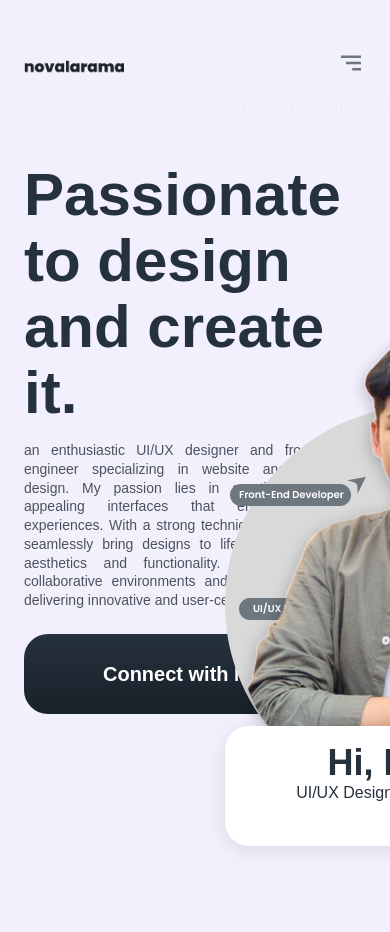
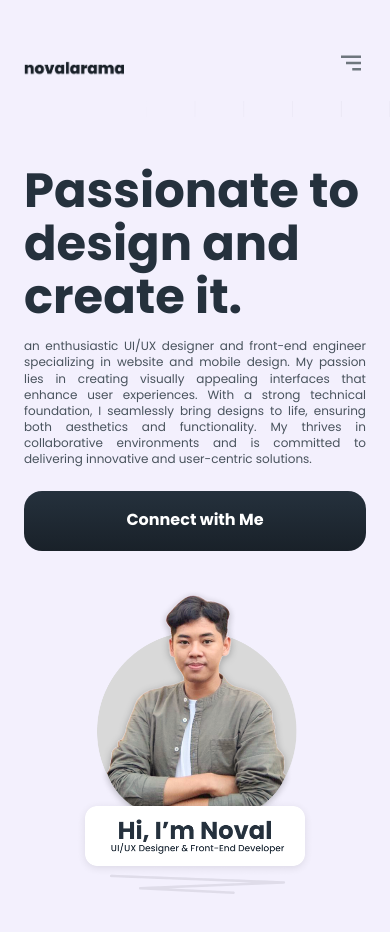
Before and after one commit to novalarama/Portfolio-Website, a React (Create React App) app: page / in a window 390 px wide. Shown: the top 932 px of the page. After the commit the page ends 894 px from the top, so only its background shows below. Built offline with nearby package versions, Linux system fonts and the light colour scheme.

Commit message:
Finishing Responsive Profile Section

```diff
--- a/public/index.html
+++ b/public/index.html
@@ -24,6 +24,8 @@
       work correctly both with client-side routing and a non-root public URL.
       Learn how to configure a non-root public URL by running `npm run build`.
     -->
+    <link href="https://fonts.googleapis.com/css2?family=Poppins:wght@400;700&display=swap" rel="stylesheet">
+
     <title>Novalarama's - Personal Website</title>
   </head>
   <body style="background-color: #F3F0FD;">
--- a/src/pages/Main.css
+++ b/src/pages/Main.css
@@ -12,36 +12,14 @@
 }
 
 .p-right {
+    display: flex;
     flex: 1;
     position: relative;
-    left: -8rem;
-}
-
-.p-right>* {
-    position: absolute;
-    z-index: 1;
+    justify-content: flex-end;
 }
 
 .p-right>:nth-child(1) {
-    top: -12rem;
-    right: px;
-}
-
-.p-right>:nth-child(2) {
-    top: -18rem;
-    z-index: 2;
-}
-
-.p-right>:nth-child(3) {
-    top: -19%;
-    left: 32%;
-    padding: 0;
-}
-
-.p-right>:nth-child(4) {
-    top: -8rem;
-    left: 48%;
-    padding: 0;
+    width: 70%;
 }
 
 .p-description {
@@ -64,33 +42,6 @@
     line-height: 134.5%;
     text-align: justify;
     color: #49535D;
-}
-
-.p-board {
-    top: 8rem;
-    left: 48%;
-    width: 420px;
-    height: 120px;
-    background-color: white;
-    box-shadow: 0px 4px 20px rgba(0, 0, 0, 0.1);
-    border-radius: 24px;
-    z-index: 3;
-    padding: 1rem;
-}
-
-.p-board>:nth-child(1) {
-    font-weight: 700;
-    font-size: 36px;
-    /* line-height: 72px; */
-    text-align: center;
-    color: #25313D;
-}
-.p-board>:nth-child(3) {
-    font-weight: 500;
-    font-size: 16px;
-    /* line-height: 27px; */
-    text-align: center;
-    color: #25313D;
 }
 
 .p-button {
@@ -125,16 +76,20 @@
 }
 
 @media (max-width: 768px) {
+    .p-description {
+        width: auto;
+    }
+
     .p-description>:nth-child(1) {
         font-weight: 700;
-        font-size: 60px;
+        font-size: 48px;
         line-height: 110%;
         color: #25313D;
     }
 
     .p-description>:nth-child(2) {
         font-weight: 400;
-        font-size: 14px;
+        font-size: 12px;
         line-height: 134.5%;
         text-align: justify;
         color: #49535D;
@@ -142,30 +97,46 @@
 
     .p-button {
         width: auto;
-        height: 80px;
+        height: 60px;
         left: 0px;
         top: 480px;
         margin-top: 24px;
         background: linear-gradient(180deg, #25313D 0%, #192129 100%);
+        border-radius: 18px;
+        border: none;
+        color: white;
+    }
+
+    .p-button:hover {
+        width: auto;
+        height: 60px;
+        left: 0px;
+        top: 480px;
+        margin-top: 24px;
+        background: #F3F0FD;
         border-radius: 24px;
-        border: none;
+        color: #192129;
+        outline-color: #192129;
     }
 
     .p-button-text {
         font-weight: 600;
-        font-size: 20px;
+        font-size: 16px;
         line-height: 110%;
-        color: #FFFFFF;
     }
 
     .p-left {
-        padding-bottom: 20rem;
+        flex: 48rem;
     }
 
     .p-right {
         flex: 1;
         position: relative;
-        top: 0rem;
+
+    }
+
+    .p-right>:nth-child(1) {
+        margin: auto;
     }
 
 }
--- a/src/pages/Main.js
+++ b/src/pages/Main.js
@@ -13,26 +13,13 @@ export default function Main () {
                         <span>Passionate to design and create it.</span>
                         <span>an enthusiastic UI/UX designer and front-end engineer specializing in website and mobile design. My passion lies in creating visually appealing interfaces that enhance user experiences. With a strong technical foundation, I seamlessly bring designs to life, ensuring both aesthetics and functionality.  My thrives in collaborative environments and is committed to delivering innovative and user-centric solutions.</span>
                     </div>
-                    <button className="button p-button">
+                    <button className="button p-button" onClick={() => window.open("https://www.linkedin.com/in/noval-akbar/", "_blank")}>
                         <span className="p-button-text">Connect with Me</span>
                     </button>
                 </div>
                 <div className="p-right">
-                    <img src="./assets/Ellipse.png"/>
-                    <img src="./assets/Photo.png"/>
-                    <img src="./assets/Title1.png"/>
-                    <img src="./assets/Title2.png"/>
-                    {/* <div style={{top: '-4%', left:'32%'}}>
-                        <FloatingDiv image={'./assets/Title1.png'} altText='Title 1'/>
-                    </div>
-                    <div style={{top: '-10rem', left: '18rem'}}>
-                        <FloatingDiv image={'./assets/Title2.png'} altText='Title 2'/>
-                    </div> */}
-                    <div className="p-board">
-                        <span>Hi, I'm Noval</span><br />
-                        <span>UI/UX Designer & Front-end Developer</span>
-                    </div>
-                </div>
+                <img src="./assets/Photo.png"/>
+                 </div>
             </div>
             </section>
         </div>
```
Also changed, not shown: public/assets/Photo.png.
